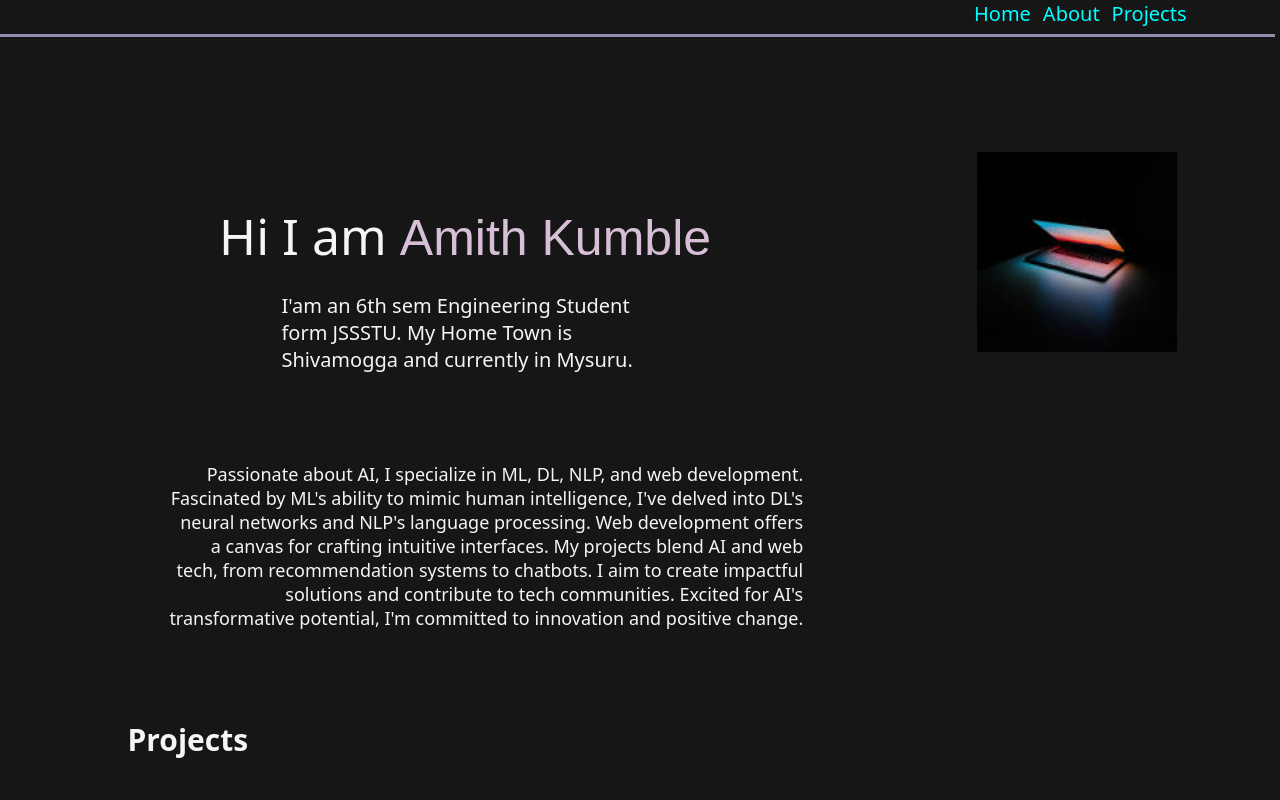
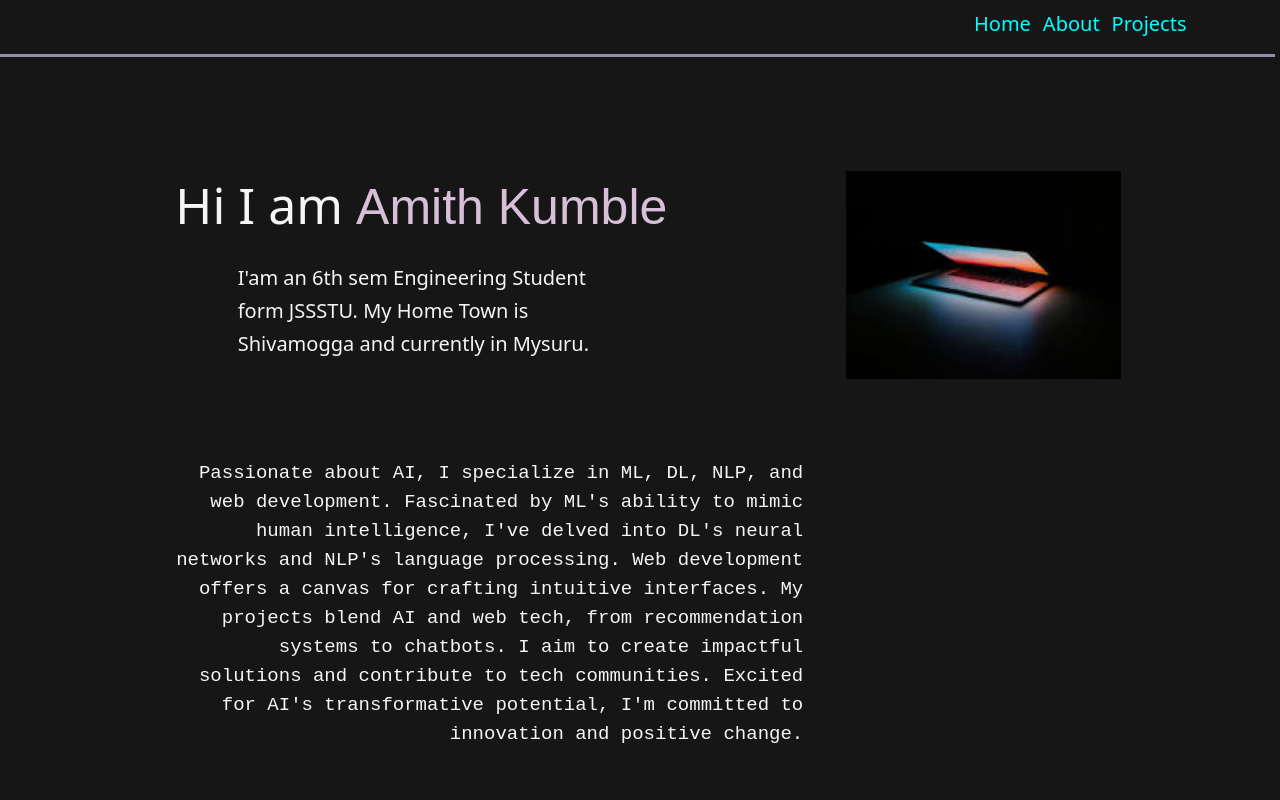
Before and after one commit to kumble-amith/my-portfolio, a React (Vite) app: page / in a window 1280 px wide. Shown: the top 800 px of the page. Built offline with nearby package versions, Linux system fonts and the light colour scheme; a web font is replaced by a local one.

Commit message:
Css added

```diff
--- a/src/styles/style.scss
+++ b/src/styles/style.scss
@@ -16,7 +16,8 @@
     justify-content: end;
     padding-right: 6%;
     border-bottom: 3px #9f9abce8 solid;
-    padding-bottom: 7px;
+    padding-top: 10px;
+    padding-bottom: 17px;
     .link {
       text-decoration: none;
       color: cyan;
@@ -31,7 +32,7 @@
     justify-content: space-around;
     padding-left: 2%;
     padding-right: 2%;
-    padding-top: 9%;
+    padding-top: 5%;
     .text {
       width: 60%;
       display: flex;
@@ -42,10 +43,11 @@
         font-size: 50px;
         .my-name {
           font-family: "Poetsen One", sans-serif;
-            color: thistle;
+          color: thistle;
         }
       }
       .intro-content {
+        line-height: 33px;
         padding-top: 3%;
         font-size: 20px;
         align-items: center;
@@ -53,16 +55,19 @@
       }
     }
     img {
-      height: 200px;
-      width: 200px;
+      padding-top: 50px;
+      padding-right: 100px;
+      width: 275px;
     }
   }
   .about {
-    padding-top: 7%;
+    padding-top: 6.25%;
     width: 50%;
-    font-size: 18px;
+    font-size: 19px;
     padding-left: 13%;
+    line-height: 29px;
     text-align: end;
+    font-family: "Courier New", Courier, monospace;
   }
   .projects {
     display: flex;
@@ -74,6 +79,8 @@
       width: 80%;
       font-size: 30px;
       font-weight: bold;
+      display: flex;
+      justify-content: space-around;
     }
     .each-project {
       width: 95%;
```
